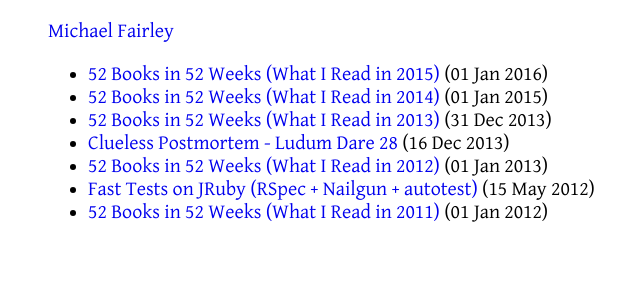
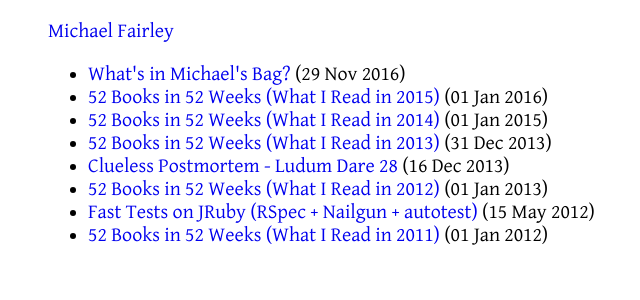
Before and after one commit to michaelfairley/michaelfairley.com, a Jekyll site: the page built from blog/index.html, in a window 1280 px wide. Shown: the top 300 px of the page, without its empty margins (192-832 px from the left). Built offline with Jekyll 4.4.1, drawn with Linux system fonts in a browser that asks for light colours.

Commit message:
Add 'What's in Michael's Bag?'

```diff
--- /dev/null
+++ b/_posts/2016-11-29-whats-in-michaels-bag.md
@@ -0,0 +1,4 @@
+---
+title: What's in Michael's Bag?
+external_url: https://thetravelmedley.com/2016/11/29/whats-in-michaels-bag/
+---
--- a/index.html
+++ b/index.html
@@ -6,7 +6,11 @@
 <ul>
   {% for post in site.posts %}
   <li>
-  <a href="{{ post.url }}">{{ post.title }}</a>
+    {% if post.external_url %}
+    <a href="{{ post.external_url }}">{{ post.title }}</a>
+    {% else %}
+    <a href="{{ post.url }}">{{ post.title }}</a>
+    {% endif %}
   ({{ post.date | date_to_string }})
   </li>
   {% endfor %}
```
